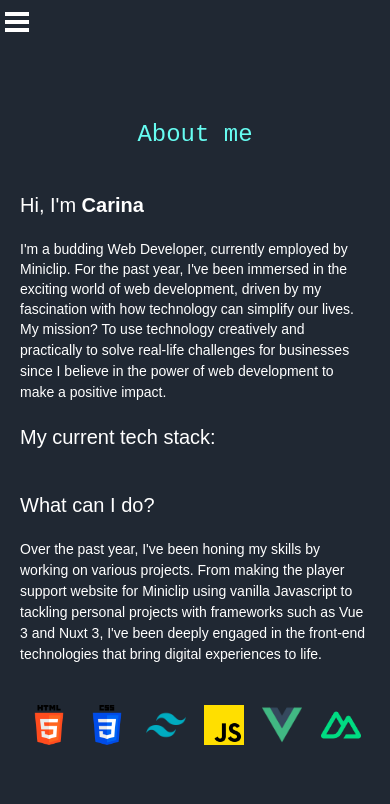
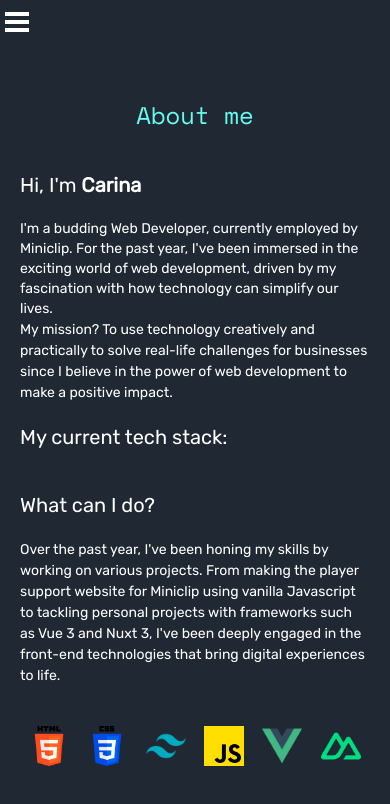
Before and after one commit to cfcmeireles/Portfolio-Carina, a Nuxt app: page /aboutme in a window 390 px wide. Shown: the top 804 px of the page. Built offline with nearby package versions, Linux system fonts and the light colour scheme.

Commit message:
fix font issue in mobile

```diff
--- a/pages/aboutme.vue
+++ b/pages/aboutme.vue
@@ -77,6 +77,9 @@ export default {
 </script>
 
 <style scoped>
+@import url("https://fonts.googleapis.com/css2?family=Manrope:wght@800&family=Rubik&display=swap");
+@import url("https://fonts.googleapis.com/css2?family=Space+Mono&display=swap");
+
 body {
   background-color: #202833;
 }
```
